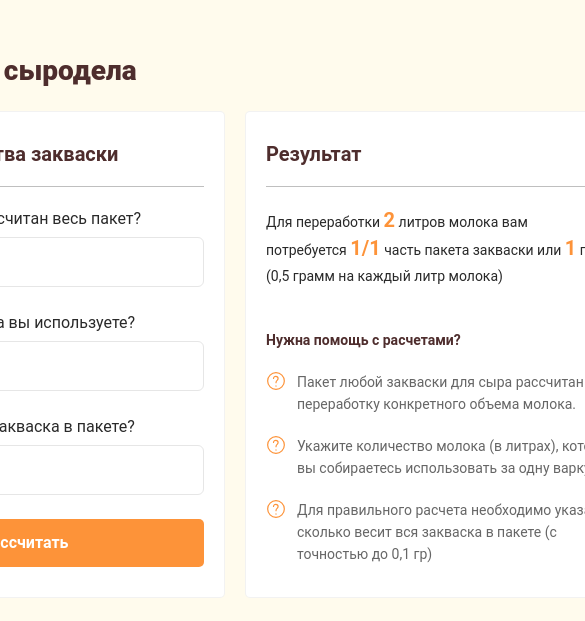
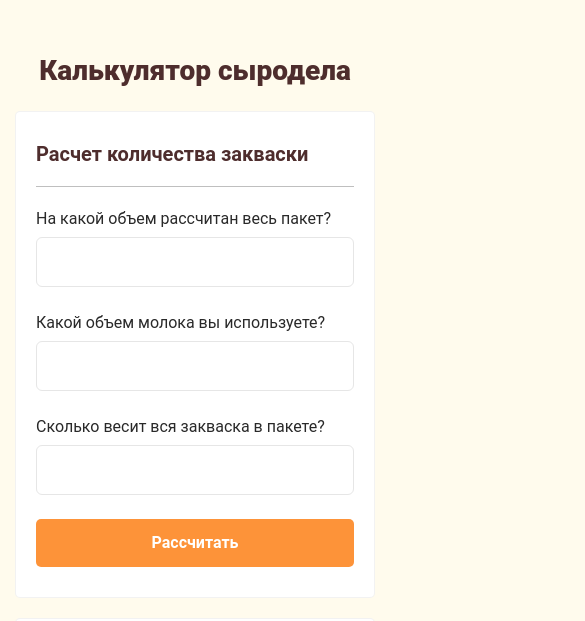
Before and after one commit to unnamed-ii/react-cheese-shop, a React (Create React App) app: page /calculator in a window 390 px wide. Shown: the part 170-791 px from the top of the page, 585 px wide, since content can reach past the window. Built offline with nearby package versions, Linux system fonts and the light colour scheme.

Commit message:
added adaptive for calculator page

```diff
--- a/src/pages/calculator/style.scss
+++ b/src/pages/calculator/style.scss
@@ -7,7 +7,7 @@
     display: flex;
 
     &-content {
-      width: 820px;
+      max-width: 820px;
       margin-left: 80px;
     }
   }
@@ -137,3 +137,37 @@
     }
   }
 }
+
+@media (max-width: 1200px) {
+  .calculator {
+    &__inner {
+      &-content {
+        margin-left: 0;
+        padding: 0 15px;
+      }
+    }
+  }
+}
+
+@media (max-width: 780px) {
+  .calculator {
+    &__title {
+      text-align: center;
+    }
+
+    &__box {
+      flex-wrap: wrap;
+      justify-content: center;
+
+      &-calculations {
+        max-width: 338px;
+        margin-right: 0;
+        margin-bottom: 20px;
+      }
+
+      &-calculations {
+        max-width: 398px;
+      }
+    }
+  }
+}
```
